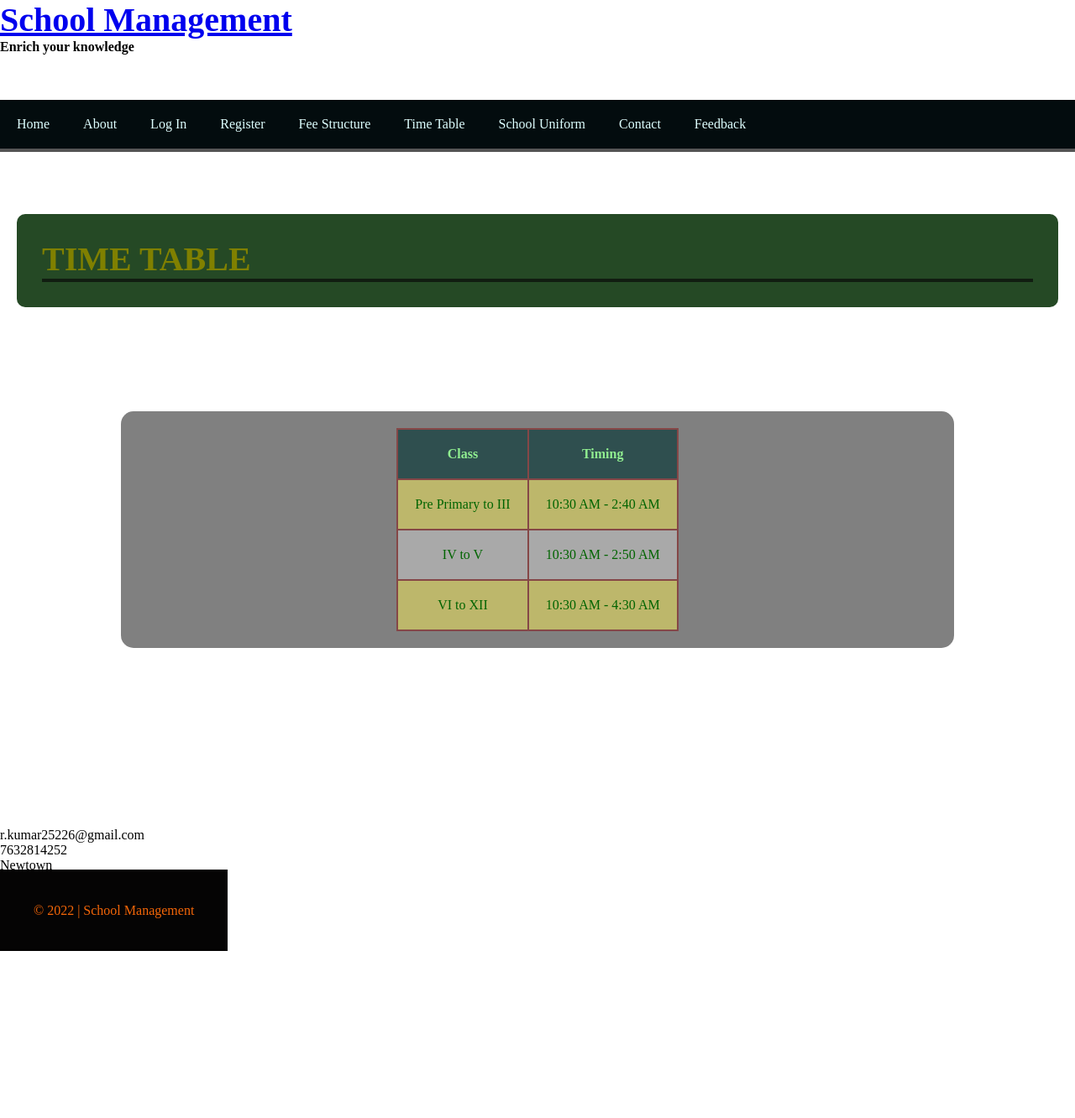
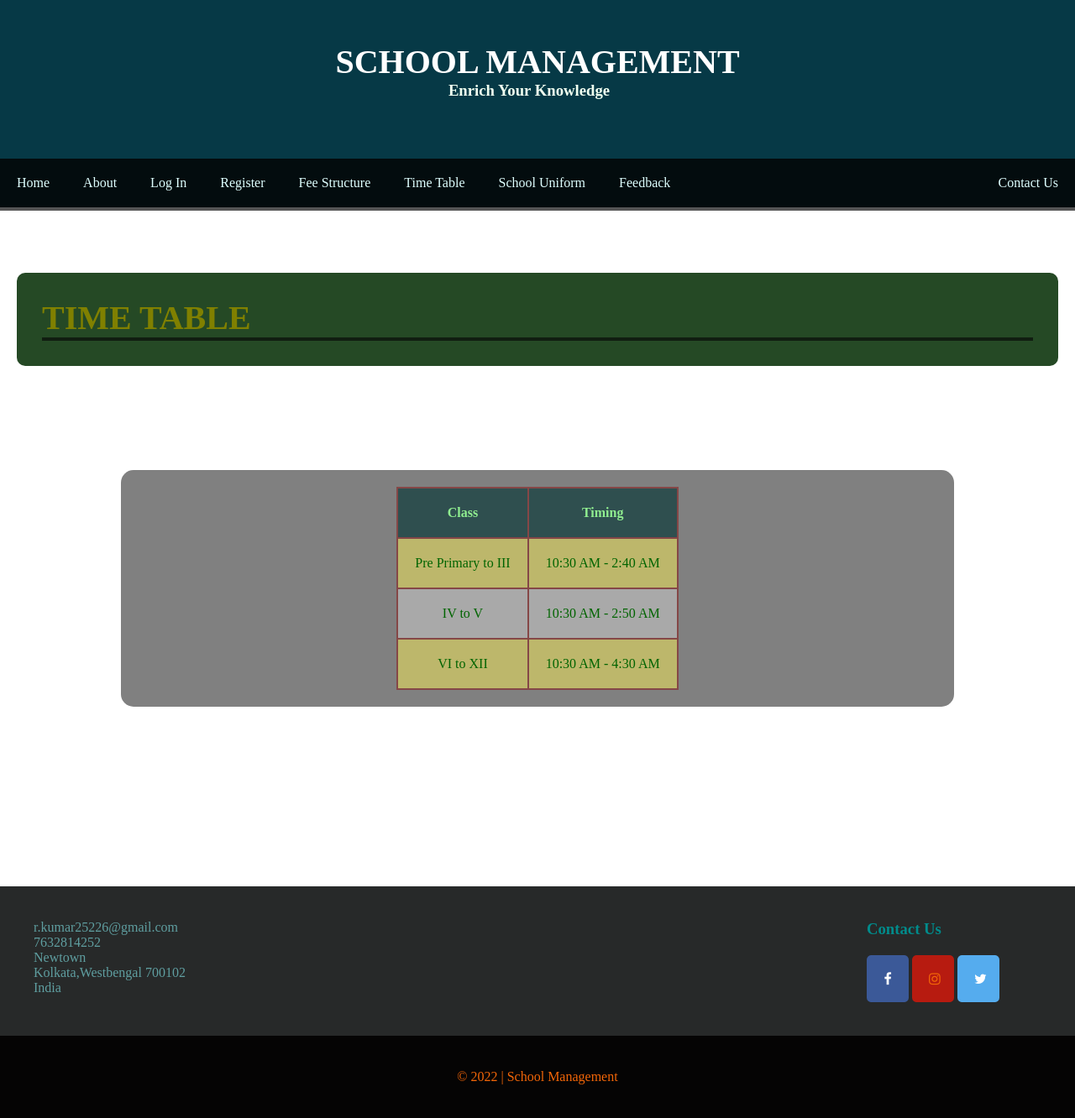
Before and after one commit to Raj25226/SchoolManagement.com, a plain HTML site: page TimeTable.html in a window 1280 px wide. Shown: the whole page at 84% size. Before the commit the page ends 1133 px from the top, so only its background shows below. Drawn offline with Linux system fonts and the light colour scheme.

Commit message:
Update TimeTable.html

```diff
--- a/TimeTable.html
+++ b/TimeTable.html
@@ -4,15 +4,23 @@
     <meta charset="UTF-8">
     <meta http-equiv="X-UA-Compatible" content="IE=edge">
     <meta name="viewport" content="width=device-width, initial-scale=1.0">
-    <title>School Timing</title>
+    <title>School | School Timing</title>
     <link rel="stylesheet" href="Table.css">
+    <link rel="stylesheet" href="https://cdnjs.cloudflare.com/ajax/libs/font-awesome/4.7.0/css/font-awesome.min.css">
+    <link rel="apple-touch-icon" sizes="180x180" href="media/apple-touch-icon.png">
+    <link rel="icon" type="image/png" sizes="32x32" href="media/favicon-32x32.png">
+    <link rel="icon" type="image/png" sizes="16x16" href="media/favicon-16x16.png">
+    <link rel="manifest" href="media/site.webmanifest">
 </head>
 <body>
 
-    <header class="outer">
-        <a class="xyz" href="index.html"><h1>School Management</h1> </a>
-        <h4>Enrich your knowledge</h4>
-        <br><br><br>
+    <div class="header">
+        <header>
+            <a href="index.html"><h1>SCHOOL MANAGEMENT</h1></a>
+            <h3>Enrich Your Knowledge</h3>
+        </header>
+    </div>
+    <div>
         <nav>
             <a href="index.html">Home</a>
             <a href="About.html">About</a>
@@ -21,10 +29,10 @@
             <a href="fee.html">Fee Structure</a>
             <a href="TimeTable.html">Time Table</a>
             <a href="Uniform.html">School Uniform</a>
-            <a href="Contact.html">Contact</a>
             <a href="Feedback.html">Feedback</a>
+            <a class= "contact" href="Contact.html">Contact Us</a>
         </nav>
-    </header>
+    </div>
 
     <hr>
     <br><br><br>
@@ -62,9 +70,25 @@
     <br><br><br><br><br>
     <footer>
 
-        <p>r.kumar25226@gmail.com <br> 7632814252 <br> Newtown <br> Kolkata,Westbengal 700102 <br> India</p>
+        <div class="parent">
+
+            <div class="child">
+
+                <div>
+                    <p>r.kumar25226@gmail.com <br> 7632814252 <br> Newtown <br> Kolkata,Westbengal 700102 <br> India</p>
+                </div>
+
+                <div id="fin">
+                    <h3>Contact Us</h3>
+                    <div>
+                        <a href="https://www.facebook.com/raj25226" target="_blank" class="fa fa-facebook"></a>
+                        <a href="https://www.instagram.com/raj_as_3105/" target="_blank" class="fa fa-instagram"></a>
+                        <a href="https://twitter.com/Raj_as_3105" target="_blank" class="fa fa-twitter"></a>
+                    </div>
+                </div>
+          </div>
         <a href="#">&copy; 2022 | School Management</a>
-
+    </div>
     </footer>
 
 </body>
```
